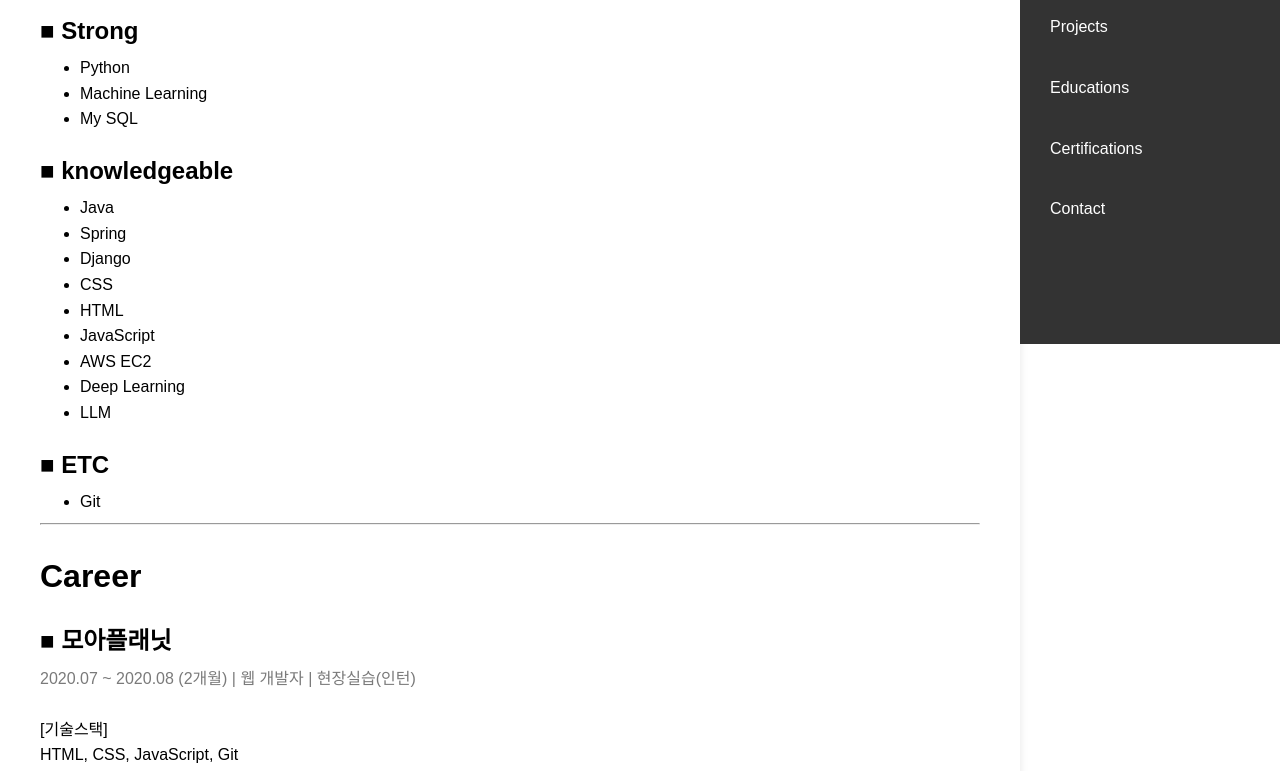
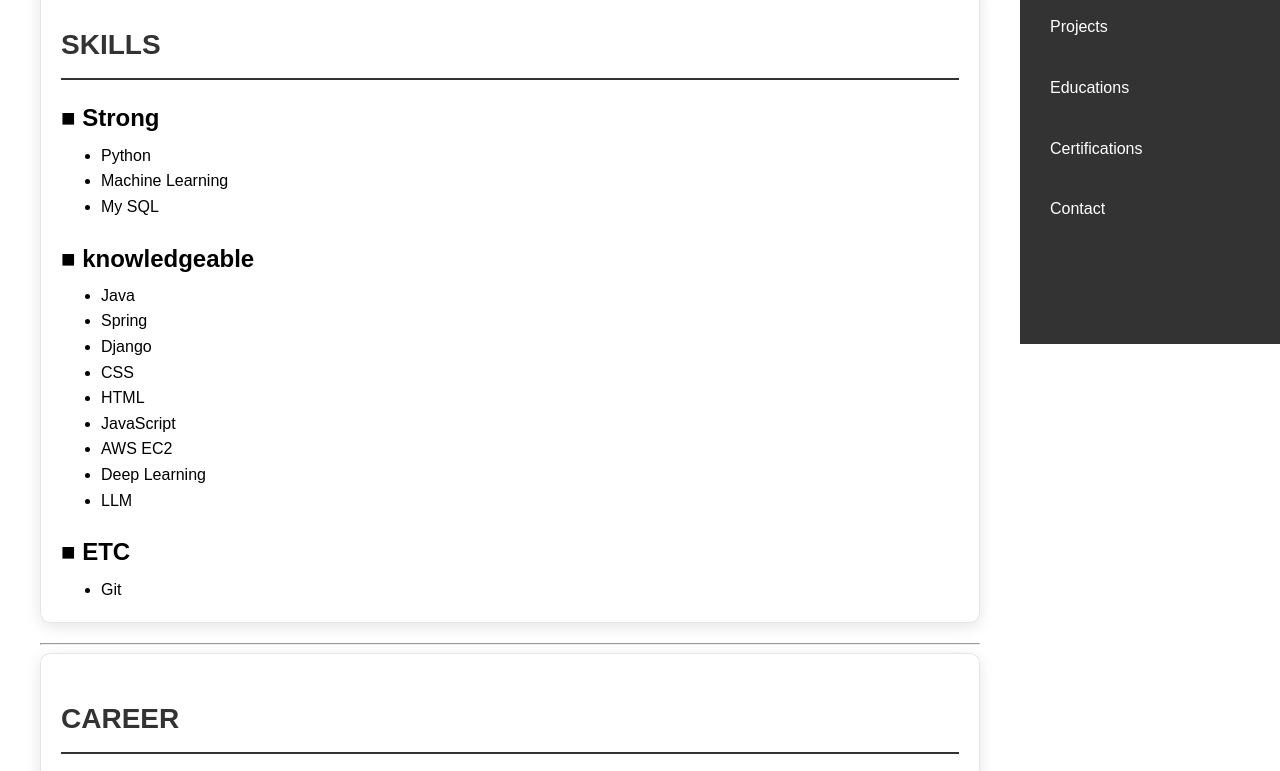
Before and after one commit to LeeYoonhyeok/LeeYoonhyeok.github.io, a plain HTML site: page index.html in a window 1280 px wide. Shown: the part 456-1227 px from the top of the page. Drawn offline with Linux system fonts and the light colour scheme.

Commit message:
[fix] update portfolio

```diff
--- a/css/style.css
+++ b/css/style.css
@@ -20,11 +20,6 @@ body {
     padding: 40px;
     box-sizing: border-box;
     overflow-y: auto;
-    background-color: rgba(255, 255, 255, 0.8); /* 약간 투명한 흰색 배경 */
-    border-radius: 15px; /* 둥근 모서리 */
-    box-shadow: 0 4px 8px rgba(0, 0, 0, 0.1); /* 부드러운 그림자 */
-    margin-bottom: 40px; /* 하단 여백 추가 */
-    z-index: 10; /* z-index로 보장 */
 }
 
 .sidebar {
@@ -77,11 +72,24 @@ body {
     color: #333;
 }
 
+/* 섹션 스타일 */
+section {
+    padding: 20px;
+    margin-bottom: 20px;
+    background-color: rgba(255, 255, 255, 0.8); /* 약간의 투명 배경 */
+    border: 1px solid rgba(0, 0, 0, 0.1); /* 연한 테두리 */
+    border-radius: 10px; /* 둥근 모서리 */
+    box-shadow: 0px 4px 15px rgba(0, 0, 0, 0.1); /* 부드러운 그림자 효과 */
+}
+
+/* 섹션 제목 스타일 */
 section h1 {
-    font-size: 32px;
-    margin-bottom: 10px;
-    color: #000;
-    text-align: left;
+    font-size: 28px;
+    color: #333;
+    margin-bottom: 15px;
+    text-transform: uppercase; /* 대문자로 변환 */
+    border-bottom: 2px solid #333; /* 제목 하단에 선 추가 */
+    padding-bottom: 10px;
 }
 
 section h2 {
```
